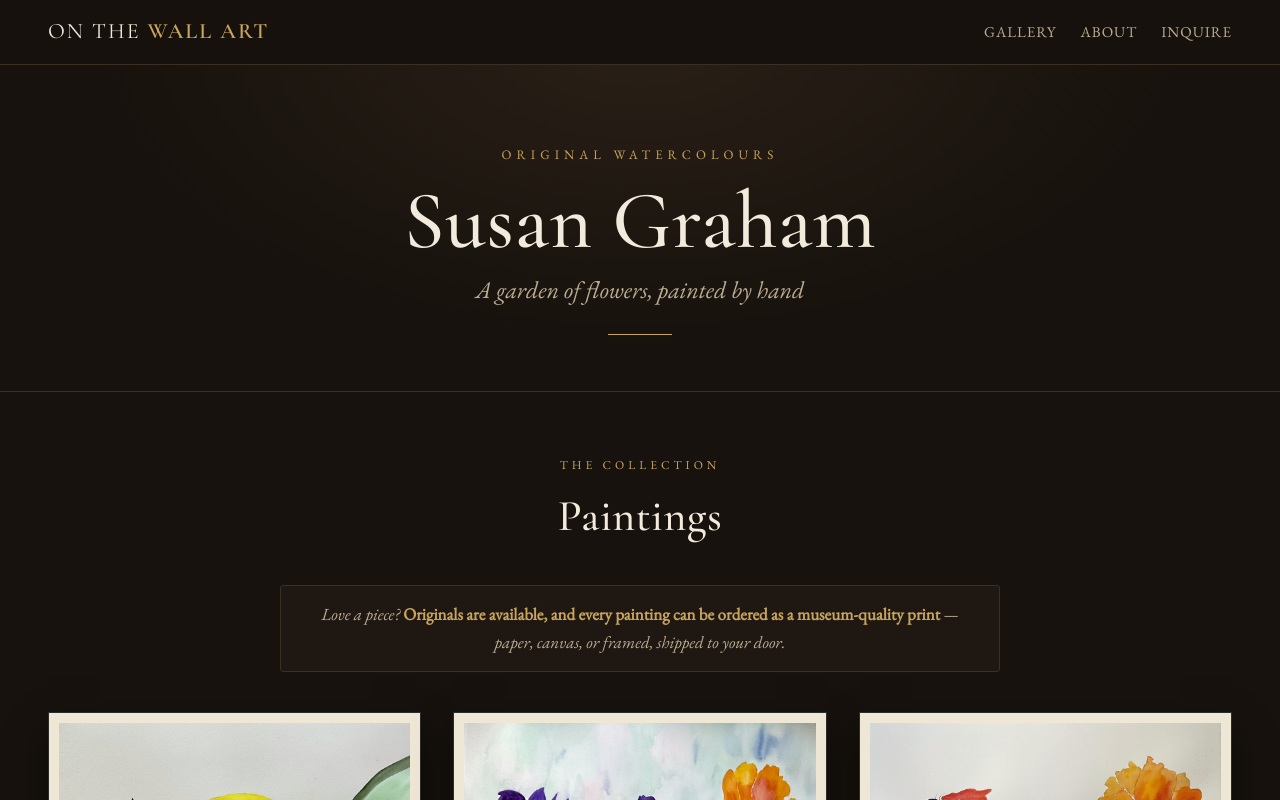
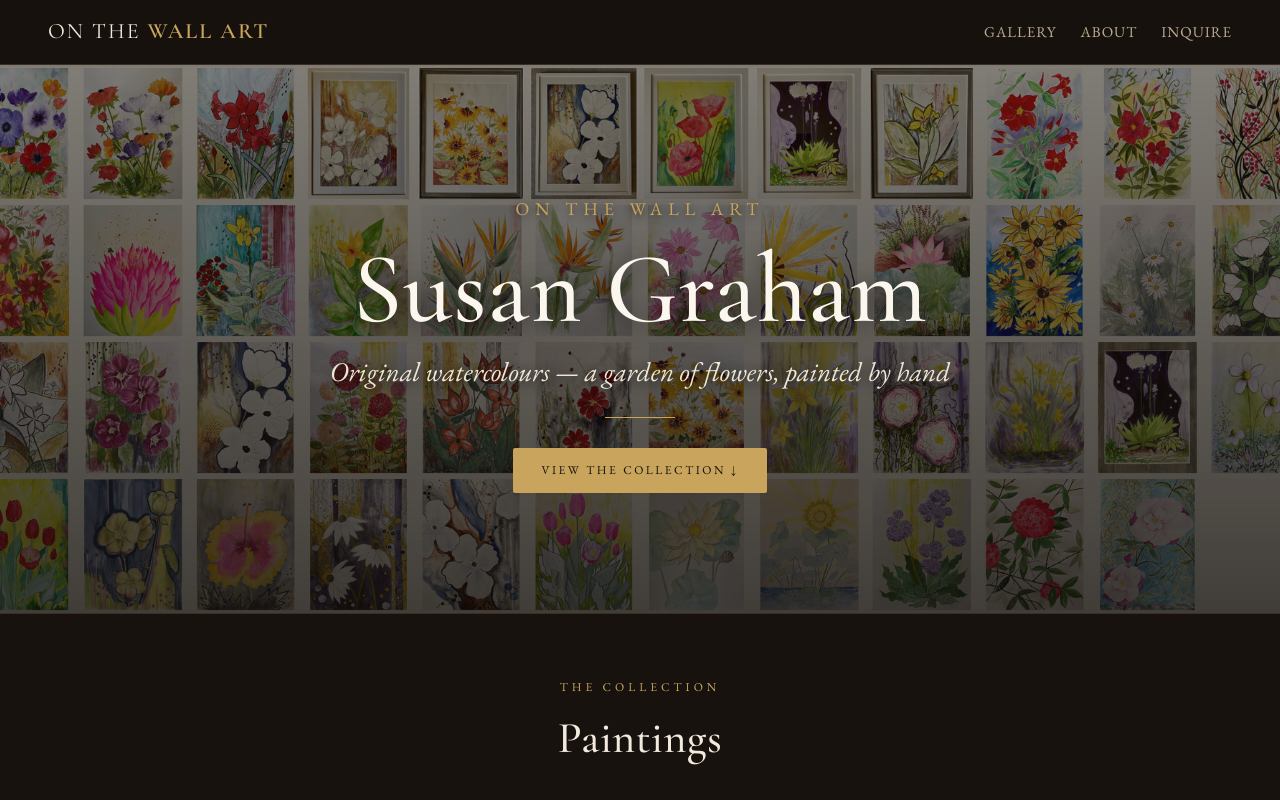
Before and after one commit to onthewallart/onthewallart.github.io, a plain HTML site: page index.html in a window 1280 px wide. Shown: the top 800 px of the page. Drawn offline with nearby package versions, Linux system fonts and the light colour scheme.

Commit message:
Update 2026-06-11 10:31

```diff
--- a/index.html
+++ b/index.html
@@ -25,11 +25,15 @@
   nav.links a{margin-left:24px;font-size:15px;letter-spacing:1px;text-transform:uppercase;color:var(--muted);transition:color .2s}
   nav.links a:hover{color:var(--frame)}
 
-  .hero{text-align:center;padding:80px 0 56px;border-bottom:1px solid var(--line);background:radial-gradient(ellipse at 50% -10%, #2a2017 0%, var(--wall) 60%)}
-  .hero .eyebrow{letter-spacing:5px;text-transform:uppercase;font-size:13px;color:var(--frame)}
-  .hero h1{font-size:clamp(44px,8vw,82px);line-height:1.02;margin:14px 0 8px}
-  .hero .sub{font-style:italic;font-size:clamp(18px,3vw,24px);color:var(--muted)}
-  .rule{width:64px;height:1px;background:var(--frame);margin:24px auto 0}
+  .hero{position:relative;text-align:center;padding:130px 0 120px;border-bottom:1px solid var(--line);
+    background-image:linear-gradient(rgba(15,11,7,.5),rgba(15,11,7,.78)),url('header-wall.jpg');
+    background-size:cover;background-position:center}
+  .hero .eyebrow{letter-spacing:6px;text-transform:uppercase;font-size:18px;color:var(--frame);text-shadow:0 2px 8px rgba(0,0,0,.7)}
+  .hero h1{font-size:clamp(50px,9vw,100px);line-height:1;margin:16px 0 10px;color:#fbf7ee;text-shadow:0 4px 22px rgba(0,0,0,.6)}
+  .hero .sub{font-style:italic;font-size:clamp(19px,3vw,27px);color:#efe7d6;text-shadow:0 2px 12px rgba(0,0,0,.7)}
+  .hero .scroll{display:inline-block;margin-top:30px;font-size:12px;letter-spacing:2.5px;text-transform:uppercase;color:#1a140d;background:var(--frame);padding:13px 28px;border-radius:2px;transition:.2s}
+  .hero .scroll:hover{background:#d8b978}
+  .rule{width:70px;height:1px;background:var(--frame);margin:24px auto 0}
 
   section{padding:64px 0}
   .sec-head{text-align:center;margin-bottom:34px}
@@ -67,7 +71,8 @@
   /* about */
   .about{background:var(--wall2);border-top:1px solid var(--line);border-bottom:1px solid var(--line)}
   .about .row{display:grid;grid-template-columns:1fr 1.2fr;gap:50px;align-items:center;max-width:1000px;margin:0 auto}
-  .portrait{width:100%;aspect-ratio:4/5;background:repeating-linear-gradient(45deg,#2b2219,#2b2219 12px,#312718 12px,#312718 24px);border:10px solid;border-image:linear-gradient(135deg,#d9b978,#8a6c39) 1;display:flex;align-items:center;justify-content:center;color:#9b8a6c;font-style:italic;text-align:center;padding:20px}
+  .portrait{width:100%;aspect-ratio:480/335;border:10px solid;border-image:linear-gradient(135deg,#d9b978,#8a6c39) 1;overflow:hidden;line-height:0;box-shadow:0 16px 34px rgba(0,0,0,.5)}
+  .portrait img{width:100%;height:100%;object-fit:cover;object-position:center}
   .about h2{font-size:clamp(30px,4.5vw,44px);margin-bottom:16px}
   .about p{color:#d8cdb6;margin-bottom:14px;font-size:18px}
   .about .sig{font-family:'Cormorant Garamond',serif;font-style:italic;font-size:28px;color:var(--frame);margin-top:8px}
@@ -101,10 +106,11 @@
 
 <div class="hero">
   <div class="wrap">
-    <div class="eyebrow">Original Watercolours</div>
+    <div class="eyebrow">On The Wall Art</div>
     <h1>Susan Graham</h1>
-    <div class="sub">A garden of flowers, painted by hand</div>
+    <div class="sub">Original watercolours — a garden of flowers, painted by hand</div>
     <div class="rule"></div>
+    <a class="scroll" href="#gallery">View the Collection ↓</a>
   </div>
 </div>
 
@@ -119,12 +125,12 @@
 <section id="about" class="about">
   <div class="wrap">
     <div class="row">
-      <div class="portrait">Add a photo of Susan<br>portrait.jpg</div>
+      <div class="portrait"><img src="about-susan.jpg" alt="Susan Graham"></div>
       <div>
         <div class="eyebrow" style="letter-spacing:4px;text-transform:uppercase;font-size:12px;color:var(--frame)">The Artist</div>
         <h2>About Susan</h2>
-        <p>[A few warm sentences about Susan here — where she paints in Dorchester, how long she's been at it, and her love of flowers and watercolour. Two short paragraphs is perfect.]</p>
-        <p>[A line about her style — the loose, luminous botanicals, the colour, what one of her pieces brings to a room.]</p>
+        <p>Susan Graham paints the garden as she sees it — loose, luminous, and full of life. Working in watercolour from her home in Dorchester, Ontario, she lets the colour pool and bloom across the paper, catching flowers at their most alive: poppies mid-sway, a magnolia just opening, a bird of paradise reaching for the light.</p>
+        <p>Every piece is painted by hand, one at a time. Her hope is a simple one — that a little of that colour and quiet finds its way onto your wall, and brings the garden indoors all year round.</p>
         <div class="sig">— Susan Graham · Dorchester, Ontario</div>
       </div>
     </div>
@@ -147,7 +153,7 @@
 </section>
 
 <footer><div class="wrap">
-  <div class="contact">On The Wall Art · Susan Graham · Dorchester, Ontario · <a href="mailto:email@example.com">email@example.com</a></div>
+  <div class="contact">On The Wall Art · Susan Graham · Dorchester, Ontario · <a href="mailto:susang7@hotmail.com">susang7@hotmail.com</a></div>
   <div class="fine">© <span id="yr"></span> On The Wall Art · Susan Graham. All paintings are original works.</div>
 </div></footer>
 
@@ -162,7 +168,7 @@
 
 <script>
   // ===== change these two when ready =====
-  var ARTIST_EMAIL = "email@example.com";          // Susan's email (for inquiries)
+  var ARTIST_EMAIL = "susang7@hotmail.com";          // Susan's email (for inquiries)
   var STORE_URL    = "https://pixels.com";          // her print-store link (Fine Art America / Pixels)
 
   // ===== her paintings — edit titles & prices here anytime =====
@@ -176,7 +182,7 @@
   { src: "paintings/susan-07.jpg", title: "Cotton Blossoms", medium: "Watercolour", price: "Inquire", sold:false },
   { src: "paintings/susan-08.jpg", title: "Pink Tulips", medium: "Watercolour", price: "Inquire", sold:false },
   { src: "paintings/susan-09.jpg", title: "Evening Blossoms", medium: "Watercolour", price: "Inquire", sold:false },
-  { src: "paintings/susan-10.jpg", title: "Daffodils", medium: "Watercolour", price: "Inquire", sold:false },
+  { src: "paintings/susan-10.jpg", title: "Golden Daffodil", medium: "Watercolour", price: "Inquire", sold:false },
   { src: "paintings/susan-11.jpg", title: "Red Geraniums", medium: "Watercolour", price: "Inquire", sold:false },
   { src: "paintings/susan-12.jpg", title: "Scarlet Blooms", medium: "Watercolour", price: "Inquire", sold:false },
   { src: "paintings/susan-13.jpg", title: "Cherry Blossoms", medium: "Watercolour", price: "Inquire", sold:false },
@@ -185,18 +191,13 @@
   { src: "paintings/susan-16.jpg", title: "Red Blooms", medium: "Watercolour", price: "Inquire", sold:false },
   { src: "paintings/susan-17.jpg", title: "Pink Protea", medium: "Watercolour", price: "Inquire", sold:false },
   { src: "paintings/susan-18.jpg", title: "Wildflowers", medium: "Watercolour", price: "Inquire", sold:false },
-  { src: "paintings/susan-19.jpg", title: "Daffodils in Spring", medium: "Watercolour", price: "Inquire", sold:false },
   { src: "paintings/susan-20.jpg", title: "Bird of Paradise", medium: "Watercolour", price: "Inquire", sold:false },
   { src: "paintings/susan-21.jpg", title: "Bird of Paradise II", medium: "Watercolour", price: "Inquire", sold:false },
   { src: "paintings/susan-22.jpg", title: "Birds of Paradise", medium: "Watercolour", price: "Inquire", sold:false },
-  { src: "paintings/susan-23.jpg", title: "Golden Daffodil", medium: "Watercolour", price: "Inquire", sold:false },
   { src: "paintings/susan-24.jpg", title: "Pink Coneflower", medium: "Watercolour", price: "Inquire", sold:false },
   { src: "paintings/susan-25.jpg", title: "Yellow Freesia", medium: "Watercolour", price: "Inquire", sold:false },
   { src: "paintings/susan-26.jpg", title: "Cactus Bloom", medium: "Watercolour", price: "Inquire", sold:false },
   { src: "paintings/susan-27.jpg", title: "Sunflowers", medium: "Watercolour", price: "Inquire", sold:false },
-  { src: "paintings/susan-28.jpg", title: "Studio Wall", medium: "Watercolour", price: "Inquire", sold:false },
-  { src: "paintings/susan-29.jpg", title: "Lupines", medium: "Watercolour", price: "Inquire", sold:false },
-  { src: "paintings/susan-30.jpg", title: "Sunflower Field", medium: "Watercolour", price: "Inquire", sold:false },
   { src: "paintings/susan-31.jpg", title: "White Daisies", medium: "Watercolour", price: "Inquire", sold:false },
   { src: "paintings/susan-32.jpg", title: "White Blossoms", medium: "Watercolour", price: "Inquire", sold:false },
   { src: "paintings/susan-33.jpg", title: "Pink Blossoms", medium: "Watercolour", price: "Inquire", sold:false },
@@ -205,7 +206,6 @@
   { src: "paintings/susan-36.jpg", title: "Fuchsia", medium: "Watercolour", price: "Inquire", sold:false },
   { src: "paintings/susan-37.jpg", title: "White Poppies", medium: "Watercolour", price: "Inquire", sold:false },
   { src: "paintings/susan-38.jpg", title: "Red Poppies", medium: "Watercolour", price: "Inquire", sold:false },
-  { src: "paintings/susan-39.jpg", title: "Framed Bouquet", medium: "Watercolour", price: "Inquire", sold:false },
   { src: "paintings/susan-40.jpg", title: "Red Tulips", medium: "Watercolour", price: "Inquire", sold:false },
   { src: "paintings/susan-41.jpg", title: "Crimson Poppies", medium: "Watercolour", price: "Inquire", sold:false },
   { src: "paintings/susan-42.jpg", title: "Black-Eyed Susans", medium: "Watercolour", price: "Inquire", sold:false },
```
Also changed, not shown: about-susan.jpg (added), header-wall.jpg (added), paintings/susan-19.jpg (deleted), paintings/susan-23.jpg (deleted), paintings/susan-28.jpg (deleted), paintings/susan-29.jpg (deleted), paintings/susan-30.jpg (deleted), paintings/susan-39.jpg (deleted).
